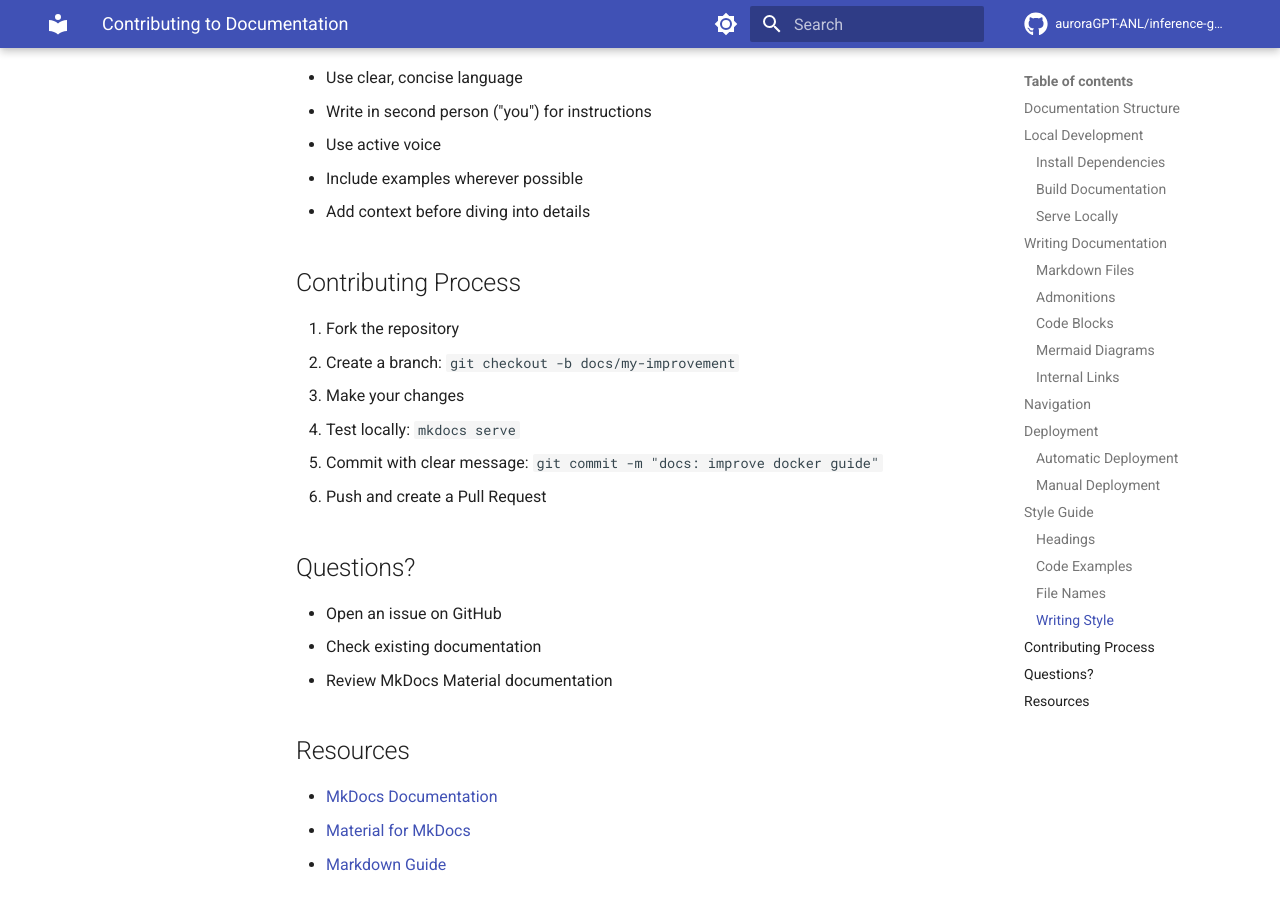
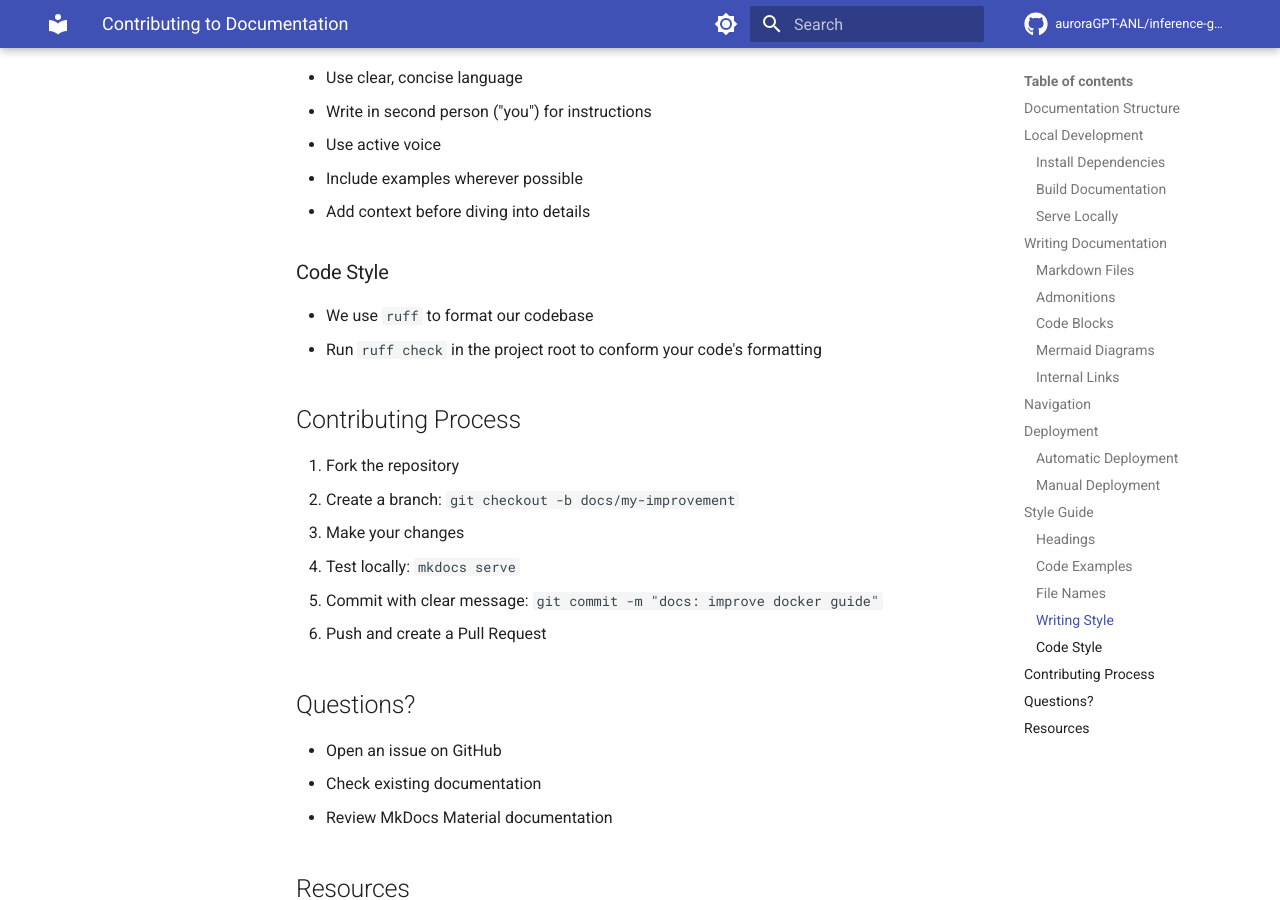
Before and after one commit to auroraGPT-ANL/inference-gateway, an MkDocs documentation site: the page built from docs/CONTRIBUTING.md, in a window 1280 px wide and 900 px high, scrolled down 4257 px. Built offline with MkDocs 1.6.1 and Material for MkDocs 9.7.7, drawn with Linux system fonts in a browser that asks for light colours; comment, search, counter and statistics services are not loaded.

Commit message:
docs/contributing: add note about formatting with `ruff`

```diff
--- a/docs/CONTRIBUTING.md
+++ b/docs/CONTRIBUTING.md
@@ -191,6 +191,11 @@ You can also manually trigger deployment:
 - Include examples wherever possible
 - Add context before diving into details
 
+### Code Style
+
+- We use `ruff` to format our codebase
+- Run `ruff check` in the project root to conform your code's formatting
+
 ## Contributing Process
 
 1. Fork the repository
```
